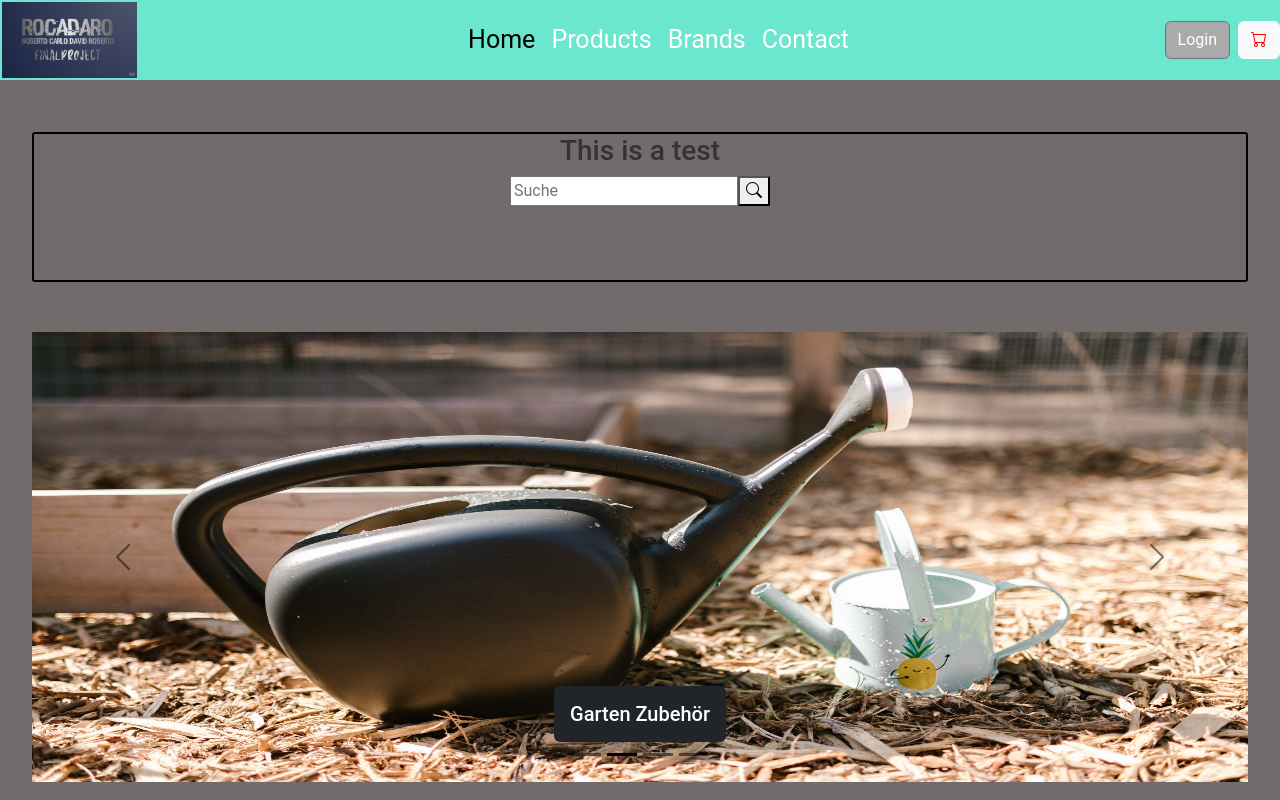
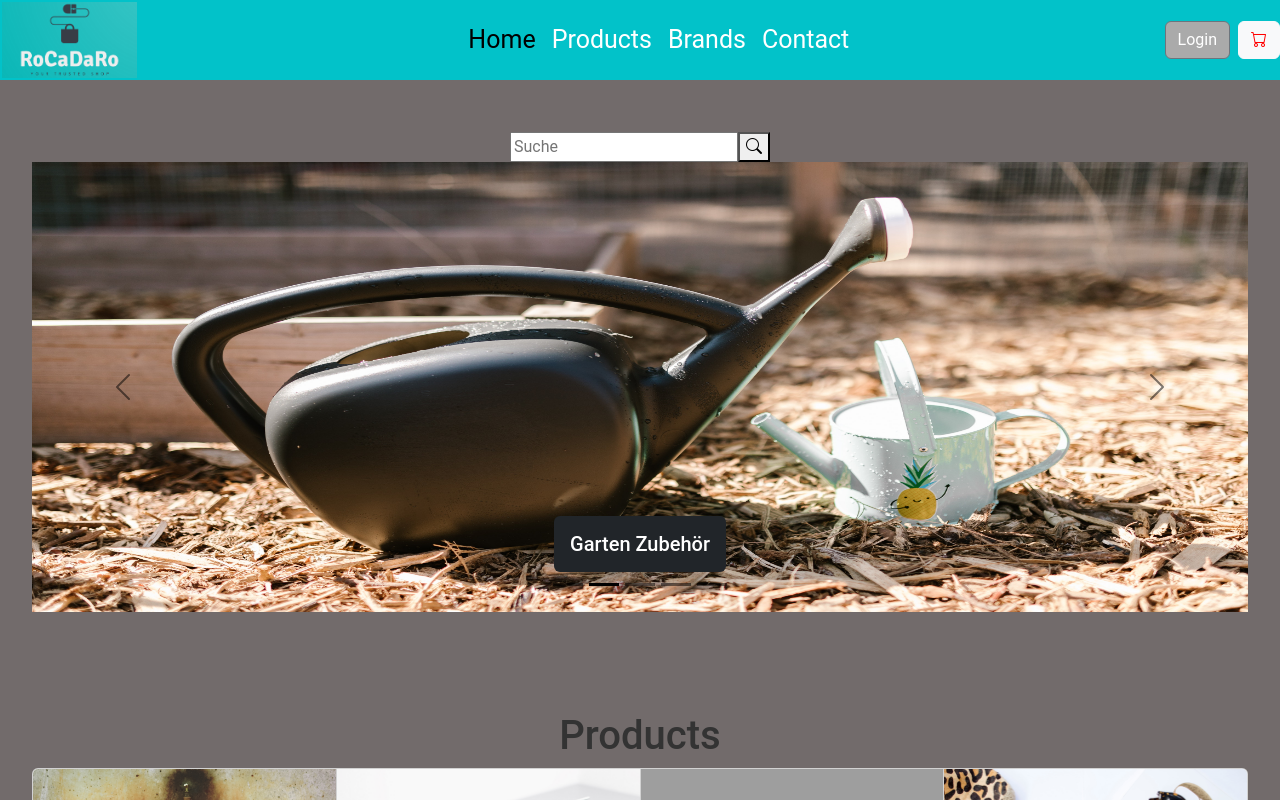
Before and after one commit to Giancarlo49/rocadaro-final-project, a React (Vite) app in the folder rocadaro/frontend/: page / in a window 1280 px wide. Shown: the top 800 px of the page. Built offline with nearby package versions, Linux system fonts and the light colour scheme; grey boxes are pictures that could not be loaded; the HTML template or start-up script is replaced by a standard one.

Commit message:
searchbar component

```diff
--- /dev/null
+++ b/rocadaro/frontend/src/components/Seachbar.jsx
@@ -0,0 +1,39 @@
+import { useState } from "react";
+import "bootstrap-icons/font/bootstrap-icons.css";
+
+const Searchbar = () => {
+  const [searchTerm, setSearchTerm] = useState("");
+
+  const handleSearch = () => {
+    // Hier kannst du die Logik für die Suche implementieren
+    console.log("Suchbegriff:", searchTerm);
+  };
+
+  const handleChange = (event) => {
+    setSearchTerm(event.target.value);
+  };
+
+  return (
+    <>
+      {/* SEARCHBAR */}
+      {/* <div className="searchTest"> */}
+        {/* <h3>This is a test</h3> */}
+        {/* <div className="search-bar-container"> */}
+          <div className="searchbar">
+              <input
+                type="text"
+                placeholder="Suche"
+                value={searchTerm}
+                onChange={handleChange}
+              />
+              <button className="search-button" onClick={handleSearch}>
+                <i className="bi bi-search"></i>
+              </button>
+          </div>
+        {/* </div> */}
+      {/* </div> */}
+    </>
+  );
+};
+
+export default Searchbar;
--- a/rocadaro/frontend/src/components/carousel/Carousel.jsx
+++ b/rocadaro/frontend/src/components/carousel/Carousel.jsx
@@ -4,15 +4,16 @@ function DarkVariantExample() {
   return (
     <Carousel variant="dark">
       <Carousel.Item>
+
         <img
           className="d-block w-100"
-          src="../src/images/Elektro/Elektro1.jpg"
+          src="../src/images/Logo/LogoHeader.png"
           alt="First slide"
         />
         <Carousel.Caption>
-          <h5 className="bg-dark text-white p-3 caro-titel rounded ">
+          {/* <h5 className="bg-dark text-white p-3 caro-titel rounded ">
             Laptop,Handy & Kamera Zubehör{" "}
-          </h5>
+          </h5> */}
         </Carousel.Caption>
       </Carousel.Item>
       <Carousel.Item>
@@ -24,6 +25,18 @@ function DarkVariantExample() {
         <Carousel.Caption>
           <h5 className="bg-dark text-white p-3 caro-titel rounded ">
             Garten Zubehör
+          </h5>
+        </Carousel.Caption>
+      </Carousel.Item>
+      <Carousel.Item>
+        <img
+          className="d-block w-100"
+          src="../src/images/Elektro/Elektro1.jpg"
+          alt="Second slide"
+        />
+        <Carousel.Caption>
+          <h5 className="bg-dark text-white p-3 caro-titel rounded ">
+          Laptop,Handy & Kamera Zubehör
           </h5>
         </Carousel.Caption>
       </Carousel.Item>
--- a/rocadaro/frontend/src/components/navbar/Navbar.css
+++ b/rocadaro/frontend/src/components/navbar/Navbar.css
@@ -1,6 +1,6 @@
 .mynavbar {
 
-  background-color: rgb(107, 230, 207);
+  background-color: #02c2c9;
   color: #fff;
   height: 80px;
   padding: 0;
--- a/rocadaro/frontend/src/components/navbar/Navbar.jsx
+++ b/rocadaro/frontend/src/components/navbar/Navbar.jsx
@@ -3,7 +3,7 @@ import "./Navbar.css";
 import "bootstrap-icons/font/bootstrap-icons.css";
 import ModalComponents from "../ModalComponents";
 // import Modal from "./src/modal/Modal.jsx";
-// import { Link } from "react-scroll";
+import { Link } from "react-scroll";
 import { Outlet } from "react-router-dom";
 import { NavLink } from "react-router-dom";
 
@@ -24,7 +24,7 @@ const Navbar = () => {
       <nav className="mynavbar navbar navbar-expand-lg fixed-top">
         <div className="container-fluid">
           <div className="navbar-brand ">
-            <img src="../src/images/Logo/Logo.png" alt="Logo" className="logo" />
+            <img src="../src/images/Logo/LogoRocadaro.png" alt="Logo" className="logo" />
           </div>
           <div>
             <button
@@ -48,19 +48,19 @@ const Navbar = () => {
                 </NavLink>
               </li>
               <li className="nav-item">
-                <NavLink to="products" className="nav-link">
+                <Link to="products" className="nav-link">
                   Products
-                </NavLink>
+                </Link>
               </li>
               <li className="nav-item">
-                <NavLink to="brands" className="nav-link">
+                <Link to="brands" className="nav-link">
                   Brands
-                </NavLink>
+                </Link>
               </li>
               <li className="nav-item">
-                <NavLink to="contact" className="nav-link">
+                <Link to="contact" className="nav-link">
                   Contact
-                </NavLink>
+                </Link>
               </li>
             </ul>
             <form className="d-flex">
--- a/rocadaro/frontend/src/pages/Home.css
+++ b/rocadaro/frontend/src/pages/Home.css
@@ -3,14 +3,18 @@
   padding-top: 100px;
 }
 
-.slogan {
+/* .slogan {
   margin-bottom: 50px;
-}
+} */
 
-.searchTest {
+/* .searchTest {
   height: 150px;
   width: 100%;
   border-radius: 3px;
   border: 2px black solid;
   margin-bottom: 50px;
+} */
+
+.searchbar{
+  width: 100%;
 }
--- a/rocadaro/frontend/src/pages/Home.jsx
+++ b/rocadaro/frontend/src/pages/Home.jsx
@@ -1,4 +1,4 @@
-import { useState } from "react";
+
 import "./Home.css";
 // import GroupExample from "../components/cards/Cards.jsx";
 import DarkVariantExample from "../components/carousel/Carousel";
@@ -7,49 +7,23 @@ import Products from "./Products";
 import Brands from "./Brands";
 import VariationsExample from "../components/footer/Footerbuttons";
 import AnimationExample from "../components/footer/Endproject";
+import Searchbar from "../components/Seachbar";
 
 import "bootstrap-icons/font/bootstrap-icons.css";
-
 
 // import DarkVariantExample from "./components/carousel/images/Carousel.jsx";
 
 const Home = () => {
-  const [searchTerm, setSearchTerm] = useState("");
-
-  const handleSearch = () => {
-    // Hier kannst du die Logik für die Suche implementieren
-    console.log("Suchbegriff:", searchTerm);
-  };
-
-  const handleChange = (event) => {
-    setSearchTerm(event.target.value);
-  };
-
   return (
     <>
       <section className="page" id="home">
-        {/* SEARCHBAR */}
-        <div className="searchTest">
-          <h3>This is a test</h3>
-          <div className="search-bar-container">
-            <input
-              type="text"
-              placeholder="Suche"
-              value={searchTerm}
-              onChange={handleChange}
-            />
-            <button className="search-button" onClick={handleSearch}>
-              <i className="bi bi-search"></i>
-            </button>
-          </div>
-        </div>
+        <Searchbar />
         <DarkVariantExample />
 
         <Products />
         <Brands />
         <VariationsExample />
         <AnimationExample />
-
       </section>
     </>
   );
```
Also changed, not shown: rocadaro/frontend/src/images/Logo/LogoHeader.png (added), rocadaro/frontend/src/images/Logo/LogoRocadaro.png (added).
